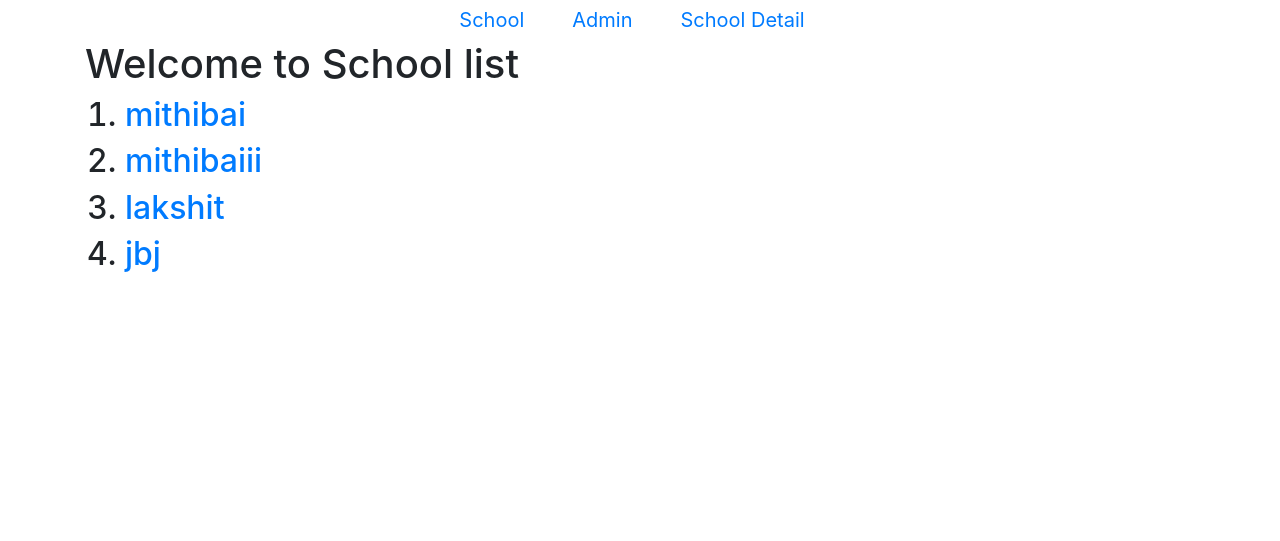
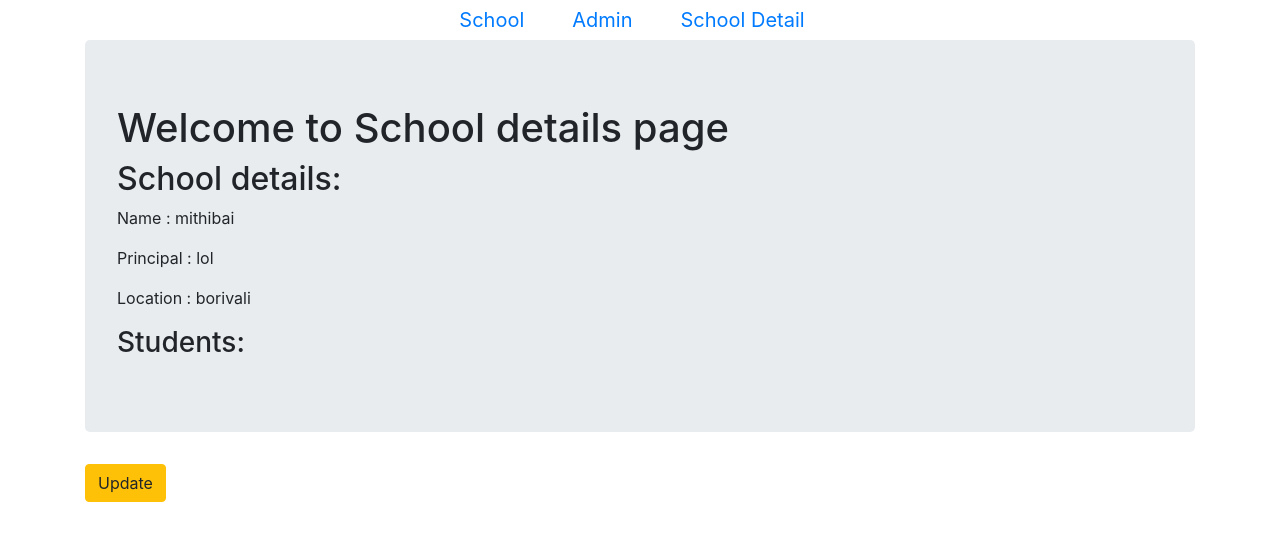
Before and after one commit to lakshit77/DjangoProject, a Django app: page /basicapp/1 in a window 1280 px wide. Shown: the top 541 px of the page. Run offline with Django 3.2, Linux system fonts and the light colour scheme; data comes from the database, SQL or seed files in the repository; both versions use the stored data as it was after the commit; parts of the project's set-up code (start-up, migrations or seed data) failed here and were passed over; some libraries are stand-ins or nearby versions.

Commit message:
CBV completed

```diff
--- a/advcbv/urls.py
+++ b/advcbv/urls.py
@@ -20,6 +20,6 @@ from basicapp import views
 
 urlpatterns = [
     path("admin/", admin.site.urls),
-    path("", views.IndexView.as_view()),
+    path("", views.IndexView.as_view(), name="index"),
     path("basicapp/", include("basicapp.urls", namespace="basicapp")),
 ]
--- a/basicapp/models.py
+++ b/basicapp/models.py
@@ -1,4 +1,5 @@
 from django.db import models
+from django.urls import reverse
 
 
 # Create your models here.
@@ -10,6 +11,9 @@ class School(models.Model):
     def __str__(self):
         return self.name
 
+    def get_absolute_url(self):
+        return reverse("basicapp:detail", kwargs={"pk": self.pk})
+
 
 class Student(models.Model):
     name = models.CharField(max_length=264)
--- a/basicapp/templates/basicapp/basic_app_base.html
+++ b/basicapp/templates/basicapp/basic_app_base.html
@@ -18,7 +18,7 @@
           <a class="nav-link navbar-brand" href="{% url 'admin:index' %}">Admin</a>
       </li>
        <li class="nav-item">
-          <a class="nav-link navbar-brand" href="#">School Detail</a>
+          <a class="nav-link navbar-brand" href="{% url 'index' %}">School Detail</a>
       </li>
 
   </ul>
--- a/basicapp/templates/basicapp/school_detail.html
+++ b/basicapp/templates/basicapp/school_detail.html
@@ -10,10 +10,14 @@
 <p> Location : {{school_detail.location}}
 <h3>Students: </h3>
 
-{% for student in school_detail %}
-<p> {{student.name}} is {{student.age}} year old</p>
+
+{% for students in school_detail.students.all %}
+<p> {{students.name}} is {{students.age}} year old</p>
 {% endfor %}
 
 
 </div>
+<div>
+<a class = "btn btn-warning" href="{% url 'basicapp:update' pk=school_detail.pk %}">Update</a>
+</div>
 {% endblock body_block %}
--- a/basicapp/templates/basicapp/school_list.html
+++ b/basicapp/templates/basicapp/school_list.html
@@ -1,9 +1,10 @@
 {% extends "basicapp/basic_app_base.html" %}
 {% block body_block %}
-<h1>Welcome to School list</h1>
+<h1>Welcome to School list </h1>
+<h1>Last school added</h1>
 <ol>
     {% for school in schools %}
-    <h2><li><a href ='{{school.id}}'>{{ school.name }}</a></li></h2>
+    <h2><li><a href ='{{school.id}}'>{{school.name}}located at {{ school.location }}</a></li></h2>
     {% endfor %}
 </ol>
 {% endblock body_block %}
--- a/basicapp/urls.py
+++ b/basicapp/urls.py
@@ -1,10 +1,13 @@
-from django.conf.urls import url
+from django.urls import path
 
 from . import views
 
 app_name = "basicapp"
 
 urlpatterns = [
-    url("", views.SchoolListView.as_view(), name="list"),
-    url("(?P<id>)/", views.SchoolDetailView.as_view(), name="detail"),
+    path("", views.SchoolListView.as_view(), name="list"),
+    path("<int:pk>", views.SchoolDetailView.as_view(), name="detail"),
+    path("create/", views.SchoolCreateView.as_view(), name="create"),
+    path("update/<int:pk>", views.SchoolUpdateView.as_view(), name="update"),
+    path("delete/<int:pk>", views.SchoolDeleteView.as_view(), name="delete"),
 ]
--- a/basicapp/views.py
+++ b/basicapp/views.py
@@ -1,5 +1,14 @@
 from django.shortcuts import render
-from django.views.generic import DetailView, ListView, TemplateView, View
+from django.urls import reverse_lazy
+from django.views.generic import (
+    CreateView,
+    DeleteView,
+    DetailView,
+    ListView,
+    TemplateView,
+    UpdateView,
+    View,
+)
 
 from . import models
 
@@ -16,7 +25,23 @@ class SchoolListView(ListView):
 
 
 class SchoolDetailView(DetailView):
+    model = models.School
     context_object_name = "school_detail"
     # by default context name is school
+    template_name = "basicapp/school_detail.html"
+
+
+class SchoolCreateView(CreateView):
     model = models.School
-    template_name = "basicapp/school_detail.html"
+    fields = ("name", "principal", "location")
+
+
+class SchoolUpdateView(UpdateView):
+    model = models.School
+    fields = ("name", "principal")
+
+
+class SchoolDeleteView(DeleteView):
+    context_object_name = "school_delete"
+    model = models.School
+    success_url = reverse_lazy("basicapp:list")
```
Also changed, not shown: basicapp/templates/basicapp/school_confirm_delete.html (added, +9 -0 lines), basicapp/templates/basicapp/school_form.html (added, +19 -0 lines), db.sqlite3.
